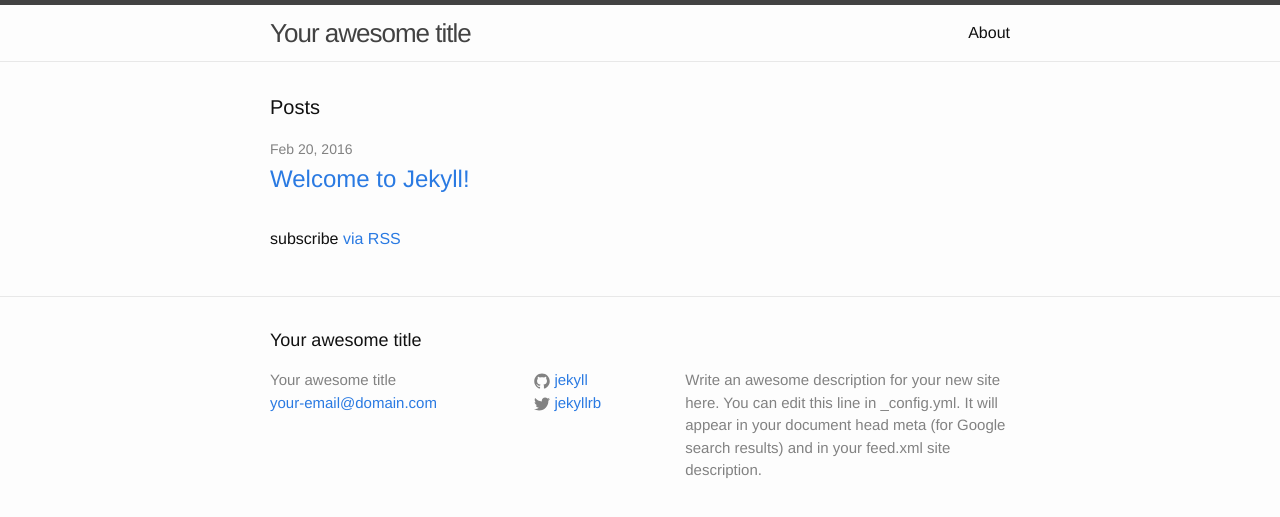
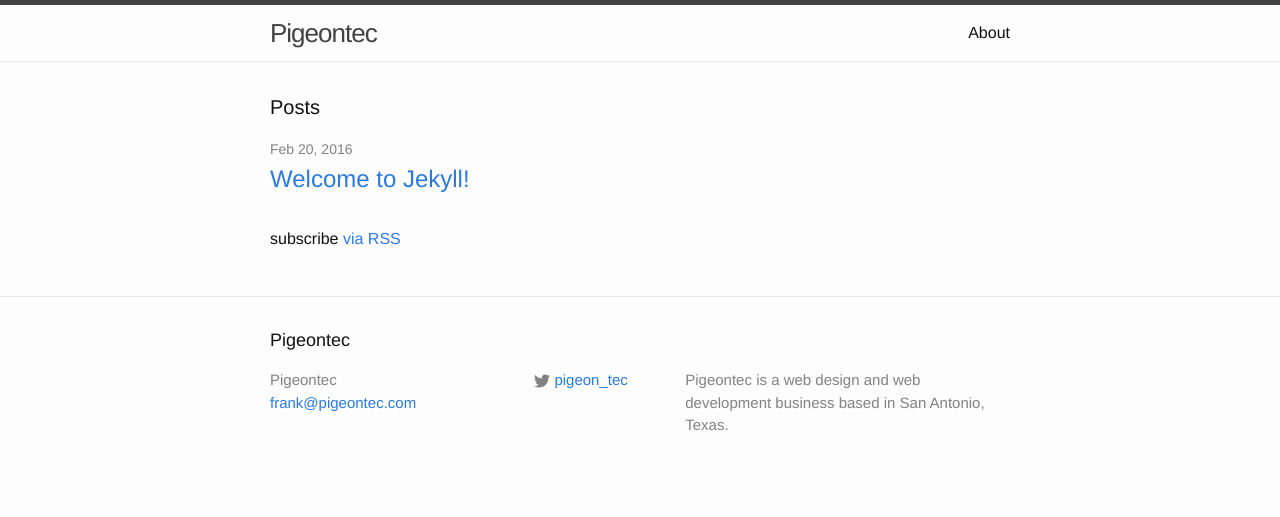
Before and after one commit to fpigeon/pigeontec, a Jekyll site: the page built from index.html, in a window 1280 px wide. Shown: the top 517 px of the page. Built offline with Jekyll 4.4.1, drawn with Linux system fonts in a browser that asks for light colours.

Commit message:
updates site configuration

```diff
--- a/_config.yml
+++ b/_config.yml
@@ -6,16 +6,27 @@
 # 'jekyll serve'. If you change this file, please restart the server process.
 
 # Site settings
-title: Your awesome title
-email: your-email@domain.com
+title: Pigeontec
+email: frank@pigeontec.com
 description: > # this means to ignore newlines until "baseurl:"
-  Write an awesome description for your new site here. You can edit this
-  line in _config.yml. It will appear in your document head meta (for
-  Google search results) and in your feed.xml site description.
+  Pigeontec is a web design and web development business based in San Antonio, Texas.
 baseurl: "" # the subpath of your site, e.g. /blog
-url: "http://yourdomain.com" # the base hostname & protocol for your site
-twitter_username: jekyllrb
-github_username:  jekyll
+url: "http://pigeontec.com" # the base hostname & protocol for your site
+facebook_username: pigeontec
+twitter_username:  pigeon_tec
+linkedin_username: pigeontec
+
+permalink: /:categories/:title
+
+links:
+  -title: about
+  url: /about
+  -title: process
+  url: /process
+  -title: menu
+  url: /menu
+  -title: contact
+  url: /contact
 
 # Build settings
 markdown: kramdown
```
